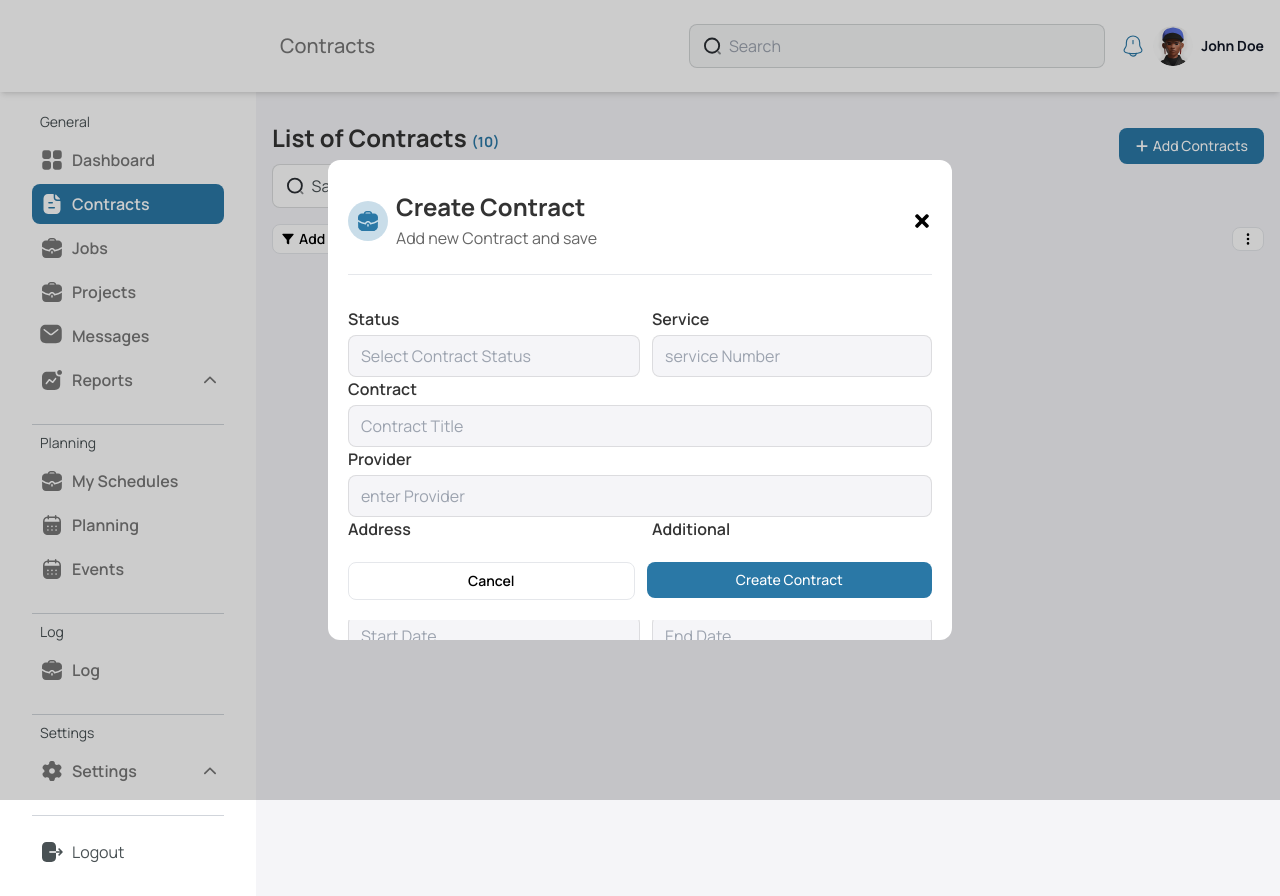
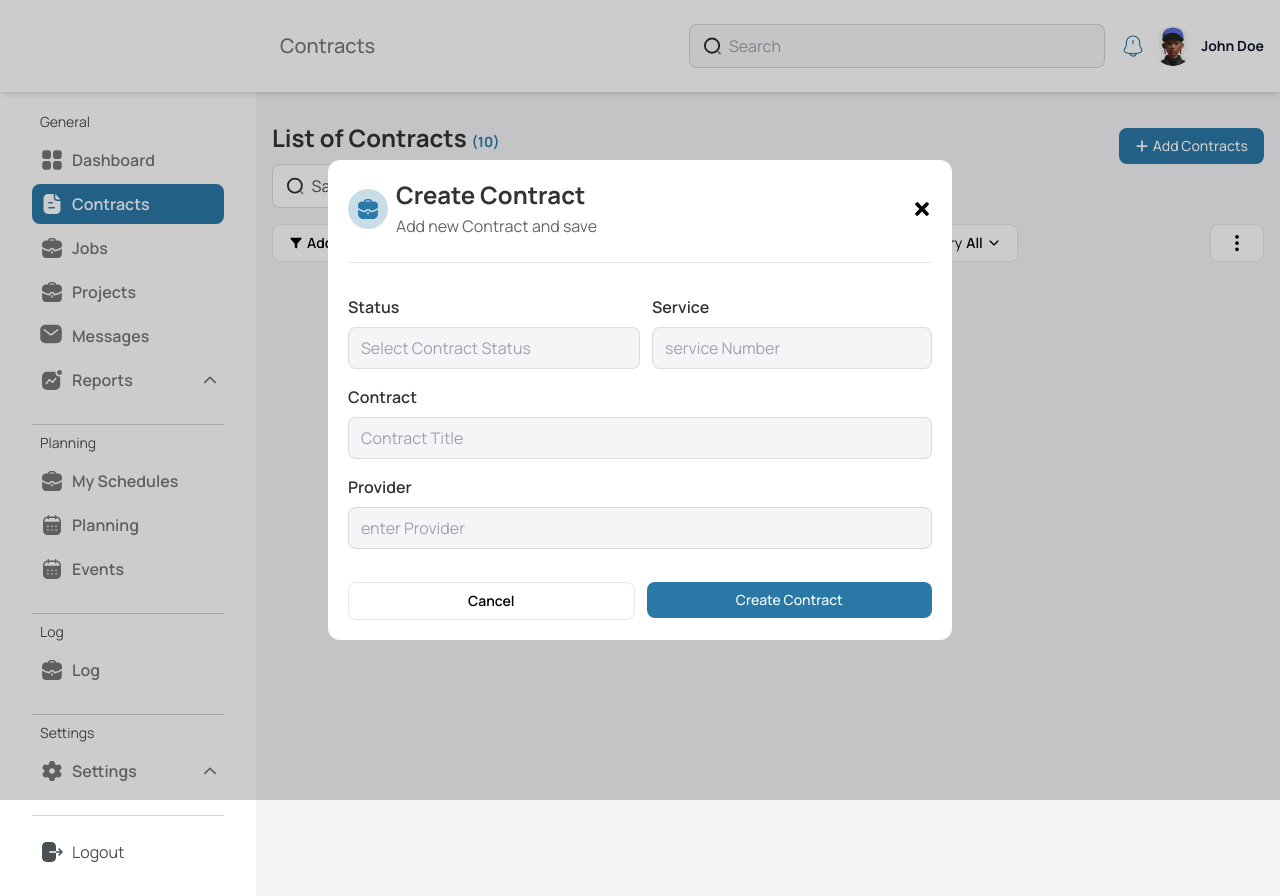
Before and after one commit to Colin-nwk/wrk-ordr, a React (Vite) app: page /contracts in a window 1280 px wide. Both pictures are taken after typing "Sample" into the empty fields and a click on the button "Add Contracts". Built offline with nearby package versions, Linux system fonts and the light colour scheme.

Commit message:
filter control

```diff
--- a/src/components/contracts/ContractModalContent.tsx
+++ b/src/components/contracts/ContractModalContent.tsx
@@ -10,7 +10,7 @@ const ContractModalContent = () => {
     return (
         <div className="">
             <div className="sticky top-0 z-10 bg-white">
-                <div className="flex items-center justify-between w-full pt-3 ">
+                <div className="flex items-center justify-between w-full pt-5 ">
 
                     <div className="flex items-center justify-center space-x-2">
 
--- /dev/null
+++ b/src/components/controls/FilterControl.tsx
@@ -0,0 +1,9 @@
+import React from 'react'
+
+const FilterControl = () => {
+    return (
+        <div>FilterControl</div>
+    )
+}
+
+export default FilterControl
--- a/src/components/index.tsx
+++ b/src/components/index.tsx
@@ -1,4 +1,3 @@
-import ContractModalContent from './contracts/ContractModalContent';
 
 
 export { default as Wrapper } from "./ui/Wrapper"
--- a/src/components/inputs/MainInput.tsx
+++ b/src/components/inputs/MainInput.tsx
@@ -3,16 +3,16 @@ import clsx from 'clsx'
 
 const MainInput = ({ label, placeholder, }: { label: string, placeholder: string }) => {
     return (
-        <Field>
+        <Field className="mb-4">
             <Label className="text-base font-semibold capitalize text-[#333333]">{label}</Label>
             <Input
                 className={clsx(
-                    'mt-1 block w-full rounded-lg border border-tertiary/20 py-2 px-3 text-secondary bg-[#F5F5F8]',
+                    'mt-2 block w-full rounded-lg border border-tertiary/20 py-2 px-3 text-secondary bg-[#F5F5F8]',
                     'focus:outline-none data-[focus]:outline data-[focus]:-outline-offset-2 data-[focus]:outline-white/25'
                 )}
                 placeholder={placeholder}
             />
-            {/* <Description className="text-red-500 text-sm/6">Use your real name so people will recognize you.</Description> */}
+            {/* <Description className="text-red-500 text-sm/6 line-clamp-1">Use your real name so people will recognize you.</Description> */}
         </Field>
 
     )
--- a/src/components/modals/ReusableModal.tsx
+++ b/src/components/modals/ReusableModal.tsx
@@ -10,7 +10,7 @@ const ReusableModal: React.FC<{
         <Transition appear show={isOpen}>
             <Dialog open={isOpen} onClose={onClose} className="relative z-50">
                 <div className="fixed inset-0 bg-black/20" aria-hidden="true" />
-                <div className="fixed inset-0 flex items-center justify-center w-screen p-4">
+                <div className="fixed inset-0 flex items-center justify-center w-screen px-4">
                     <TransitionChild
                         enter="ease-out duration-300"
                         enterFrom="opacity-0 transform-[scale(95%)]"
@@ -19,7 +19,7 @@ const ReusableModal: React.FC<{
                         leaveFrom="opacity-100 transform-[scale(100%)]"
                         leaveTo="opacity-0 transform-[scale(95%)]"
                     >
-                        <DialogPanel className={`p-5 overflow-y-auto bg-white rounded-xl max-h-[30rem] ${content?.size || ModalSize.MEDIUM}`}>
+                        <DialogPanel className={`px-5 overflow-y-auto bg-white rounded-xl max-h-[30rem] ${content?.size || ModalSize.MEDIUM}`}>
                             {content?.content}
                         </DialogPanel>
                     </TransitionChild>
--- a/src/components/profileModalContent/index.tsx
+++ b/src/components/profileModalContent/index.tsx
@@ -18,7 +18,7 @@ const Index = () => {
             </div>
             <div className="my-6 border-t"></div>
             <TabGroup className="w-full mt-4 ">
-                <TabList className="flex px-1 py-0.5 rounded-lg gap-x-1 bg-secondary/20 text-[#333333]">
+                <TabList className="flex  p-0.5 rounded-lg gap-x-0.5 bg-secondary/20 text-[#333333]">
                     <CustomTab title="profile" />
                     <CustomTab title="security settings" />
                 </TabList>
--- a/src/pages/Contracts.tsx
+++ b/src/pages/Contracts.tsx
@@ -28,37 +28,37 @@ const Contracts = () => {
             </div>
             <div className="flex items-center justify-between mt-4 ">
                 <div className="flex items-center space-x-3">
-                    <CustomButton label="Add filter" variant="white" size="sm">
+                    <CustomButton label="Add filter" variant="white" >
                         <IoIosFunnel />
                     </CustomButton>
 
-                    <CustomButton variant="white" size="sm">
+                    <CustomButton variant="white" >
                         <span className="font-normal">Status</span>
                         <span className="">All</span>
                         <IoIosArrowDown />
                     </CustomButton>
 
-                    <CustomButton variant="white" size="sm">
+                    <CustomButton variant="white" >
                         <span className="font-normal ">Date</span>
                         <span className="">20-02.24-10.04.25</span>
                         <IoIosArrowDown />
                     </CustomButton>
 
 
-                    <CustomButton variant="white" size="sm">
+                    <CustomButton variant="white">
                         <span>Clear Filter</span>
                         <LiaTimesSolid />
                     </CustomButton>
 
-                    <CustomButton variant="white" size="sm">
+                    <CustomButton variant="white" >
                         <span className="font-normal ">Category</span>
                         <span className="">All</span>
                         <IoIosArrowDown />
                     </CustomButton>
 
                 </div>
-                <CustomButton variant="white" size="sm">
-                    <BsThreeDotsVertical />
+                <CustomButton variant="white" className="px-0.5">
+                    <BsThreeDotsVertical className="size-5" />
                 </CustomButton>
             </div>
         </div>
```
